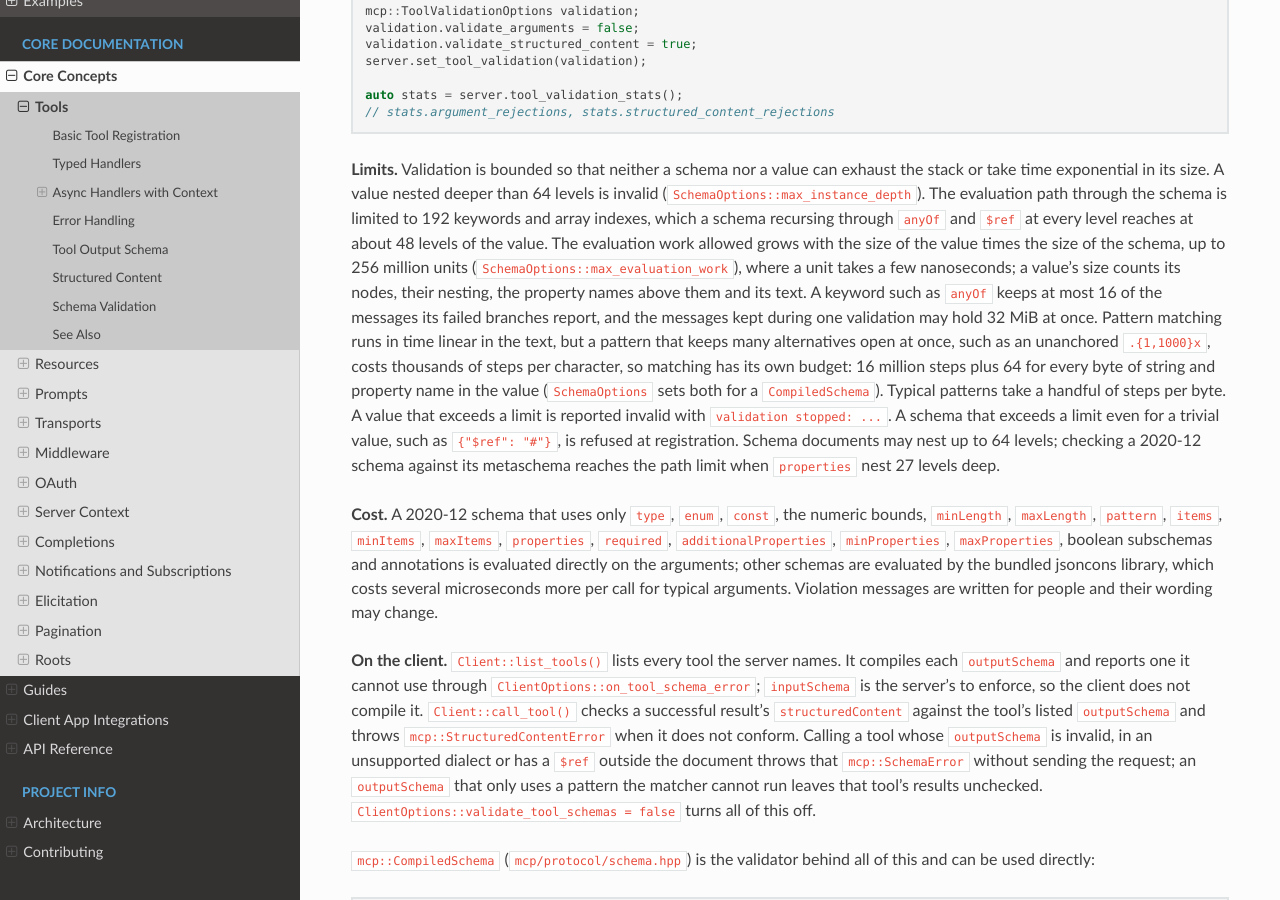
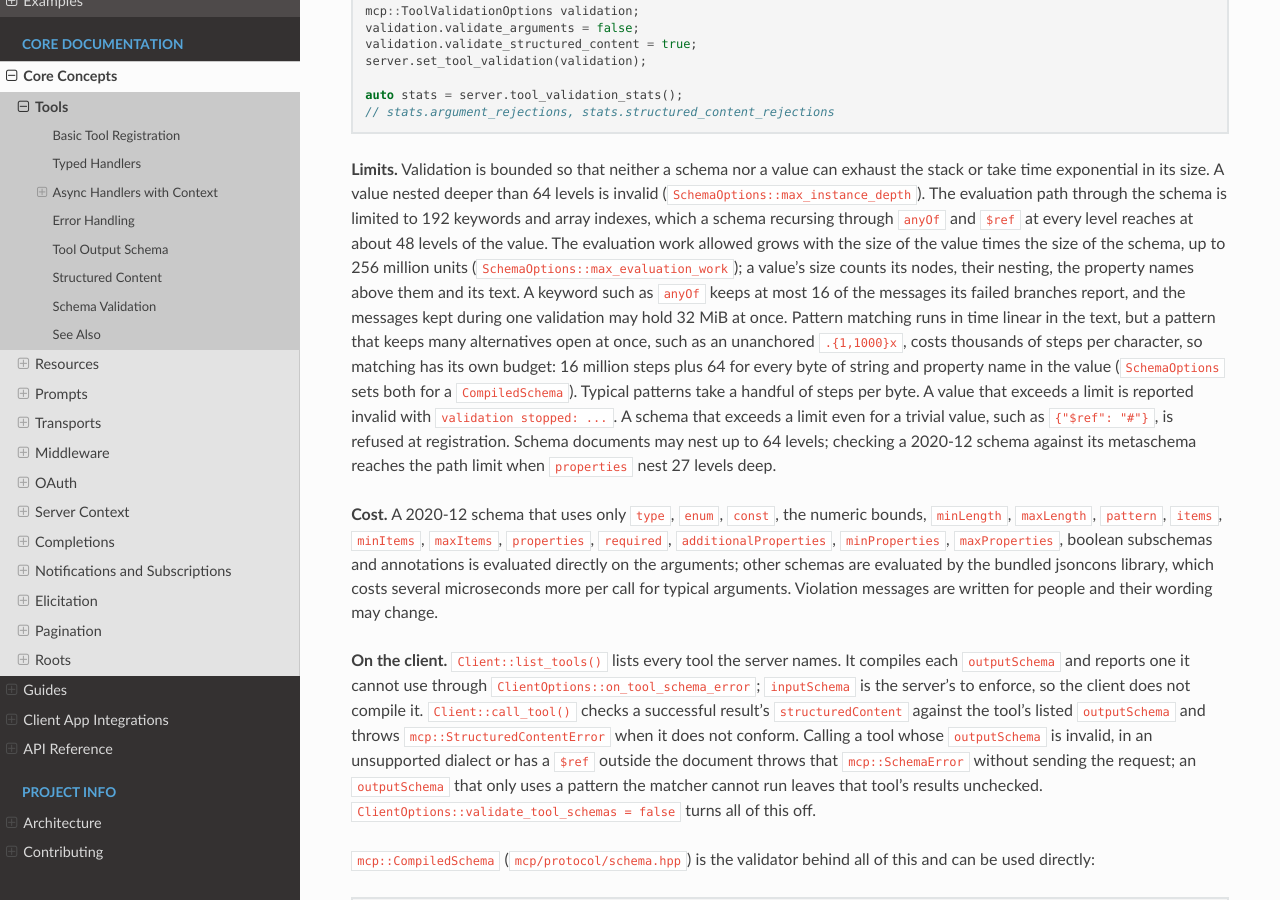
Before and after one commit to yurirocha15/mcp-cpp-sdk, a Sphinx documentation site: the page built from docs/concepts/tools.rst, in a window 1280 px wide and 900 px high, scrolled down 4935 px. Built offline with Sphinx 7.4.7 and the Read the Docs theme 3.1.0, drawn with Linux system fonts in a browser that asks for light colours.

Commit message:
docs: drop the time per unit of schema evaluation work
The time a unit of evaluation work takes depends on the keywords and
the value, so the comment on SchemaOptions::max_evaluation_work and the
tools guide no longer give one.

```diff
--- a/docs/concepts/tools.rst
+++ b/docs/concepts/tools.rst
@@ -267,8 +267,8 @@ evaluation path through the schema is limited to 192 keywords and array
 indexes, which a schema recursing through ``anyOf`` and ``$ref`` at every level
 reaches at about 48 levels of the value. The evaluation work allowed grows with
 the size of the value times the size of the schema, up to 256 million units
-(``SchemaOptions::max_evaluation_work``), where a unit takes a few nanoseconds;
-a value's size counts its nodes, their nesting, the property names above them
+(``SchemaOptions::max_evaluation_work``); a value's size counts its nodes,
+their nesting, the property names above them
 and its text. A keyword such as ``anyOf`` keeps at most 16 of the messages its
 failed branches report, and the messages kept during one validation may hold
 32 MiB at once. Pattern matching runs in time
```
Also changed, not shown: 1 other file.
